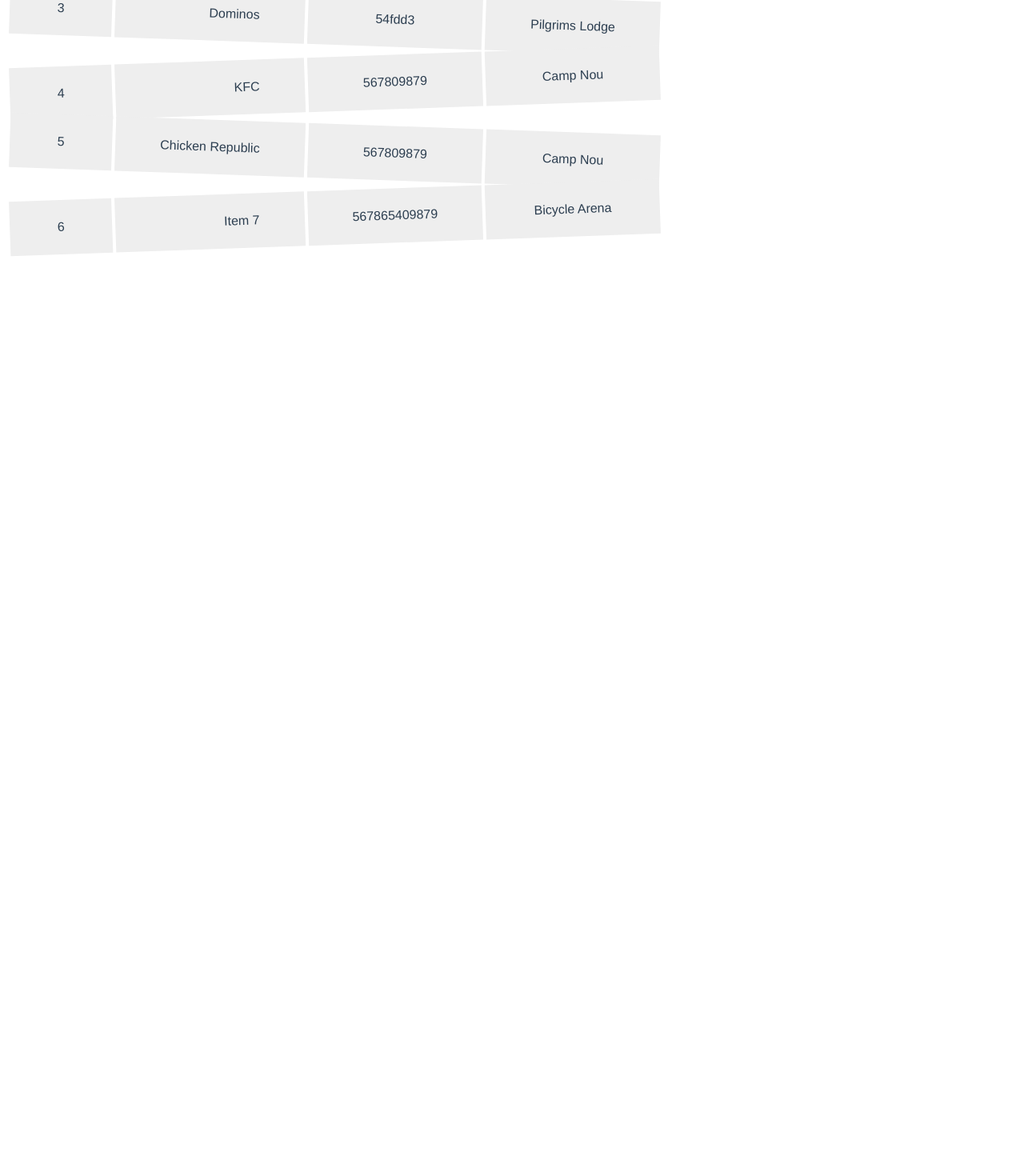
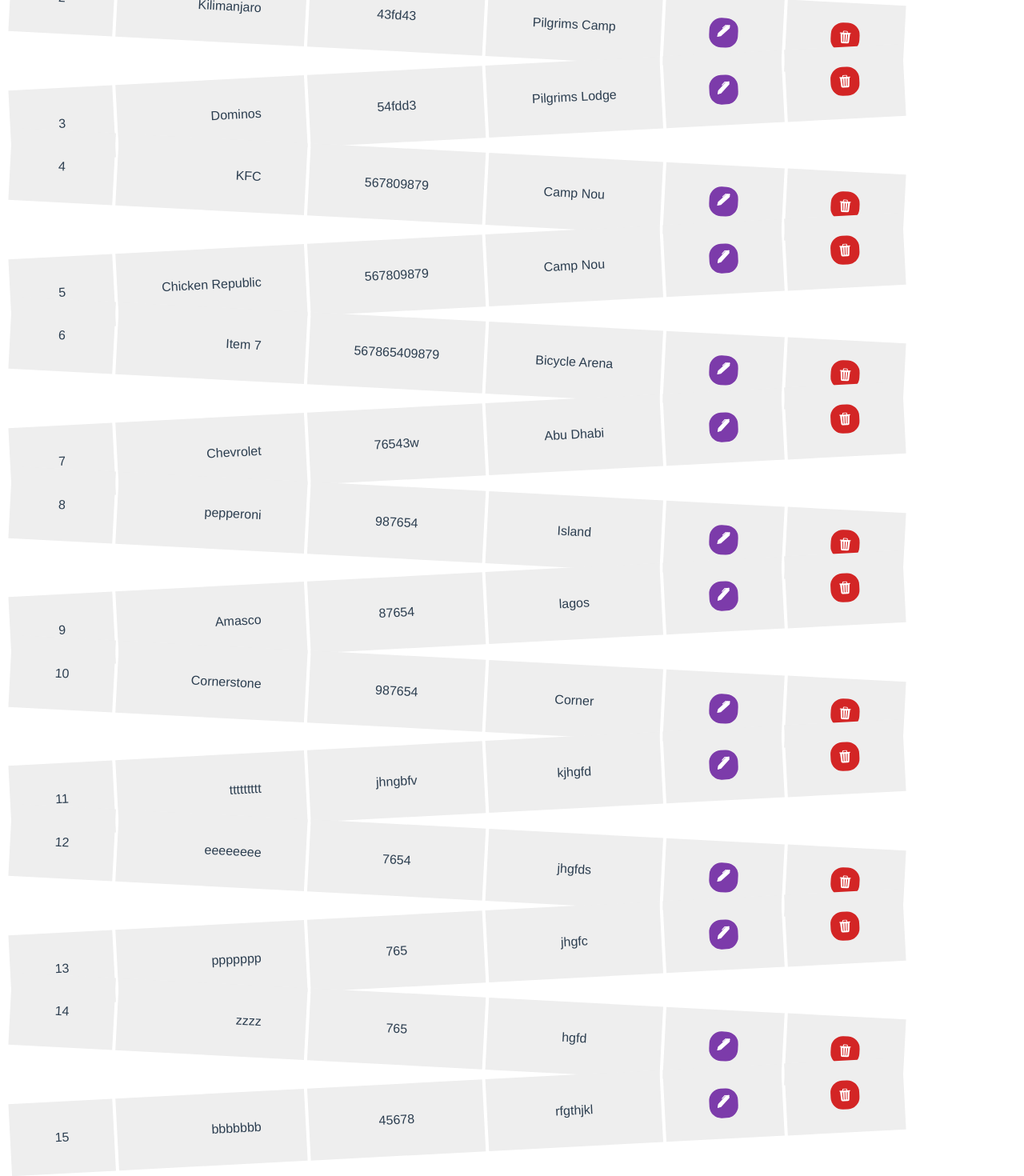
Before and after one commit to alimohammed99/Vue-restaurant_management_system, a Vue app: page / in a window 1280 px wide. Shown: the part 436-1906 px from the top of the page at 80% size. Before the commit the page ends 800 px from the top, so only its background shows below. Built offline with nearby package versions, Linux system fonts and the light colour scheme; data requests are answered from the project's data file.

Commit message:
Created the Edit page, edit buttons and delete buttons

```diff
--- a/data/db.json
+++ b/data/db.json
@@ -157,6 +157,60 @@
       "contact": "567865409879",
       "address": "Bicycle Arena",
       "id": 6
+    },
+    {
+      "name": "Chevrolet",
+      "contact": "76543w",
+      "address": "Abu Dhabi",
+      "id": 7
+    },
+    {
+      "name": "pepperoni",
+      "contact": "987654",
+      "address": "Island",
+      "id": 8
+    },
+    {
+      "name": "Amasco",
+      "contact": "87654",
+      "address": "lagos",
+      "id": 9
+    },
+    {
+      "name": "Cornerstone",
+      "contact": "987654",
+      "address": "Corner",
+      "id": 10
+    },
+    {
+      "name": "ttttttttt",
+      "contact": "jhngbfv",
+      "address": "kjhgfd",
+      "id": 11
+    },
+    {
+      "name": "eeeeeeee",
+      "contact": "7654",
+      "address": "jhgfds",
+      "id": 12
+    },
+    {
+      "name": "ppppppp",
+      "contact": "765",
+      "address": "jhgfc",
+      "id": 13
+    },
+    {
+      "name": "zzzz",
+      "contact": "765",
+      "address": "hgfd",
+      "id": 14
+    },
+    {
+      "name": "bbbbbbb",
+      "contact": "45678",
+      "address": "rfgthjkl",
+      "id": 15
     }
   ]
 }
--- a/src/components/HeaderComponent.vue
+++ b/src/components/HeaderComponent.vue
@@ -20,9 +20,9 @@
             LOGIN
         </router-link>
 
-        <router-link class="right" to="/update">
+        <!-- <router-link class="right" to="/update">
             UPDATE RESTAURANT
-        </router-link>
+        </router-link> -->
 
         <router-link class="right" to="add">
             ADD RESTAURANT
--- a/src/router/index.js
+++ b/src/router/index.js
@@ -3,7 +3,7 @@
 import SignUp from '../components/SignUp.vue'
 import LoginPage from '../components/LoginPage.vue'
 import AddRestaurant from '../views/AddRestaurant.vue'
-import UpdateRestaurant from '../views/UpdateRestaurant.vue'
+import EditRestaurant from '../views/EditRestaurant.vue'
 
 const routes = [
     {
@@ -22,9 +22,9 @@
         component: LoginPage
     },
     {
-        path: '/update',
-        name: 'UpdateRestaurant',
-        component: UpdateRestaurant
+        path: '/edit/:xy',
+        name: 'EditRestaurant',
+        component: EditRestaurant
     },
     {
         path: '/add',
--- /dev/null
+++ b/src/views/EditRestaurant.vue
@@ -0,0 +1,68 @@
+<template>
+    <HeaderComponent />
+    <div>
+        <h1>Edit Restaurant</h1>
+
+        <form style="width: 100%" class="add">
+            <input type="text" name="name" placeholder="Enter Name" v-model="Restaurant.name" required>
+            <input type="text" name="contact" placeholder="Enter Contact Number" v-model="Restaurant.contact" required>
+            <input type="text" name="address" placeholder="Enter Address" v-model="Restaurant.address" required>
+            <button @click="addRestaurant" type="submit">UPDATE</button>
+        </form>
+
+    </div>
+</template>
+
+<script>
+import HeaderComponent from '../components/HeaderComponent.vue'
+export default {
+    name: 'EditRestaurant',
+    components: { HeaderComponent },
+    mounted() {
+        // When DOM has been mounted and there's no user data in the local storage, i.e User has launched the app but hasn't signed up or anything push the User to the sign up route.
+        // let status = localStorage.getItem('user-info')
+        // if (!status) {
+        //     this.$router.push({ name: 'SignUp' })
+    },
+    data() {
+        return {
+            Restaurant: {
+                name: "",
+                contact: "",
+                address: ""
+            }
+        }
+    },
+}
+
+
+
+</script>
+
+<style scoped>
+body {
+    padding: 0;
+    margin: 0;
+}
+
+.add input {
+    width: 800px;
+    height: 70px;
+    padding-left: 20px;
+    display: block;
+    margin-bottom: 30px;
+    margin-right: auto;
+    margin-left: auto;
+    border: 1px solid skyblue;
+}
+
+.add button {
+    width: 320px;
+    height: 40px;
+    border: none;
+    background: rgb(24, 146, 24);
+    color: #fff;
+    cursor: pointer;
+    border-radius: 15px;
+}
+</style>
--- a/src/views/HomeView.vue
+++ b/src/views/HomeView.vue
@@ -4,15 +4,15 @@
 
     <div>
         <h1 v-if="!isLoggedIn">Hello welcome to the Home Page</h1>
-    </div>
+    </div> <br>
 
     <!-- Display a welcome message with user's first name and last name and User is logged in -->
     <div>
         <h1 v-if="isLoggedIn">Hello {{ first_name }} {{ last_name }}, welcome...</h1>
-    </div>
+    </div><br>
 
 
-    <div style="text-align:center">
+    <div style="text-align:center; margin-top:16px">
         <table class="zigzag">
             <thead>
                 <tr>
@@ -20,15 +20,38 @@
                     <th class="header">NAME</th>
                     <th class="header">CONTACT</th>
                     <th class="header">ADDRESS</th>
+                    <th colspan="2" class="header">ACTION</th>
+
                 </tr>
             </thead>
             <tbody>
                 <!-- Looping the Restaurants list -->
-                <tr v-for="item in restaurants" :key="item.id">
+                <tr class="ttt" v-for="item in restaurants" :key="item.id">
                     <td>{{ item.id }}</td>
                     <td>{{ item.name }}</td>
                     <td>{{ item.contact }}</td>
                     <td>{{ item.address }}</td>
+                    <td>
+                        <!-- Displaying the Edit button with svg, then as a router link -->
+                        <router-link
+                            style="text-decoration: none; background-color:rgb(124, 59, 170); color:white; padding:10px; border-radius: 15px"
+                            :to="'/edit/' + item.id">
+                            <svg xmlns="http://www.w3.org/2000/svg" width="16" height="16" fill="currentColor"
+                                class="bi bi-pen-fill" viewBox="0 0 16 16">
+                                <path
+                                    d="m13.498.795.149-.149a1.207 1.207 0 1 1 1.707 1.708l-.149.148a1.5 1.5 0 0 1-.059 2.059L4.854 14.854a.5.5 0 0 1-.233.131l-4 1a.5.5 0 0 1-.606-.606l1-4a.5.5 0 0 1 .131-.232l9.642-9.642a.5.5 0 0 0-.642.056L6.854 4.854a.5.5 0 1 1-.708-.708L9.44.854A1.5 1.5 0 0 1 11.5.796a1.5 1.5 0 0 1 1.998-.001z" />
+                            </svg>
+                        </router-link>
+                    </td>
+                    <!-- Delete button -->
+                    <td>
+                        <svg style="text-decoration: none; background-color:rgb(211, 37, 37); color:white; padding:10px; border-radius: 15px; cursor: pointer"
+                            xmlns="http://www.w3.org/2000/svg" width="16" height="16" fill="currentColor"
+                            class="bi bi-trash3-fill" viewBox="0 0 16 16">
+                            <path
+                                d="M11 1.5v1h3.5a.5.5 0 0 1 0 1h-.538l-.853 10.66A2 2 0 0 1 11.115 16h-6.23a2 2 0 0 1-1.994-1.84L2.038 3.5H1.5a.5.5 0 0 1 0-1H5v-1A1.5 1.5 0 0 1 6.5 0h3A1.5 1.5 0 0 1 11 1.5Zm-5 0v1h4v-1a.5.5 0 0 0-.5-.5h-3a.5.5 0 0 0-.5.5ZM4.5 5.029l.5 8.5a.5.5 0 1 0 .998-.06l-.5-8.5a.5.5 0 1 0-.998.06Zm6.53-.528a.5.5 0 0 0-.528.47l-.5 8.5a.5.5 0 0 0 .998.058l.5-8.5a.5.5 0 0 0-.47-.528ZM8 4.5a.5.5 0 0 0-.5.5v8.5a.5.5 0 0 0 1 0V5a.5.5 0 0 0-.5-.5Z" />
+                        </svg>
+                    </td>
                 </tr>
             </tbody>
         </table>
@@ -75,8 +98,8 @@
             this.last_name = userData.last_name;
         }
         // else {
-            // Check if there's no user information, redirect to SignUp page
-            this.$router.push({ name: 'HomeView' });
+        // Check if there's no user information, redirect to SignUp page
+        // this.$router.push({ name: 'HomeView' });
         // }
 
         // Fetching the Restaurants from the json-server
@@ -123,12 +146,11 @@
     border-spacing: 0.25em 1em;
 }
 
-.zigzag tbody tr:nth-child(odd) {
-    transform: rotate(2deg);
+.zigzag tbody tr:nth-child(even) {
+    transform: rotate(3deg);
 }
 
-.zigzag thead tr,
-.zigzag tbody tr:nth-child(even) {
-    transform: rotate(-2deg);
+.zigzag tbody tr:nth-child(odd) {
+    transform: rotate(-3deg);
 }
 </style>
--- a/src/views/UpdateRestaurant.vue
+++ /dev/null
@@ -1,25 +0,0 @@
-<template>
-    <HeaderComponent />
-    <div>
-        <h1>Update Restaurant</h1>
-    </div>
-</template>
-
-<script>
-import HeaderComponent from '../components/HeaderComponent.vue'
-export default {
-    name: 'UpdateRestaurant',
-    components: { HeaderComponent },
-    mounted() {
-        // When DOM has been mounted and there's no user data in the local storage, i.e User has launched the app but hasn't signed up or anything push the User to the sign up route.
-        let status = localStorage.getItem('user-info')
-        if (!status) {
-            this.$router.push({ name: 'SignUp' })
-        }
-    }
-}
-
-
-</script>
-
-<style></style>
```
Also changed, not shown: src/views/AddRestaurant.vue (+37 -9 lines).
